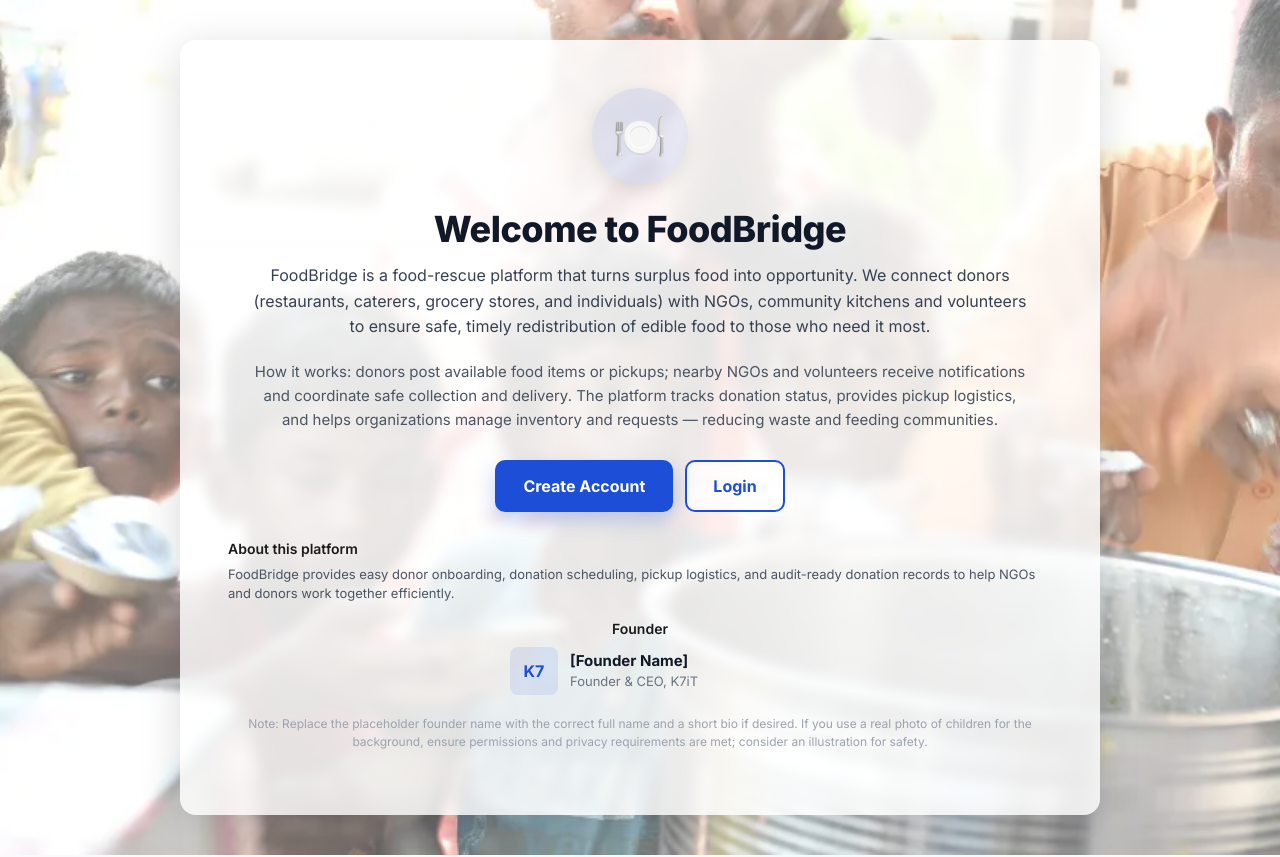
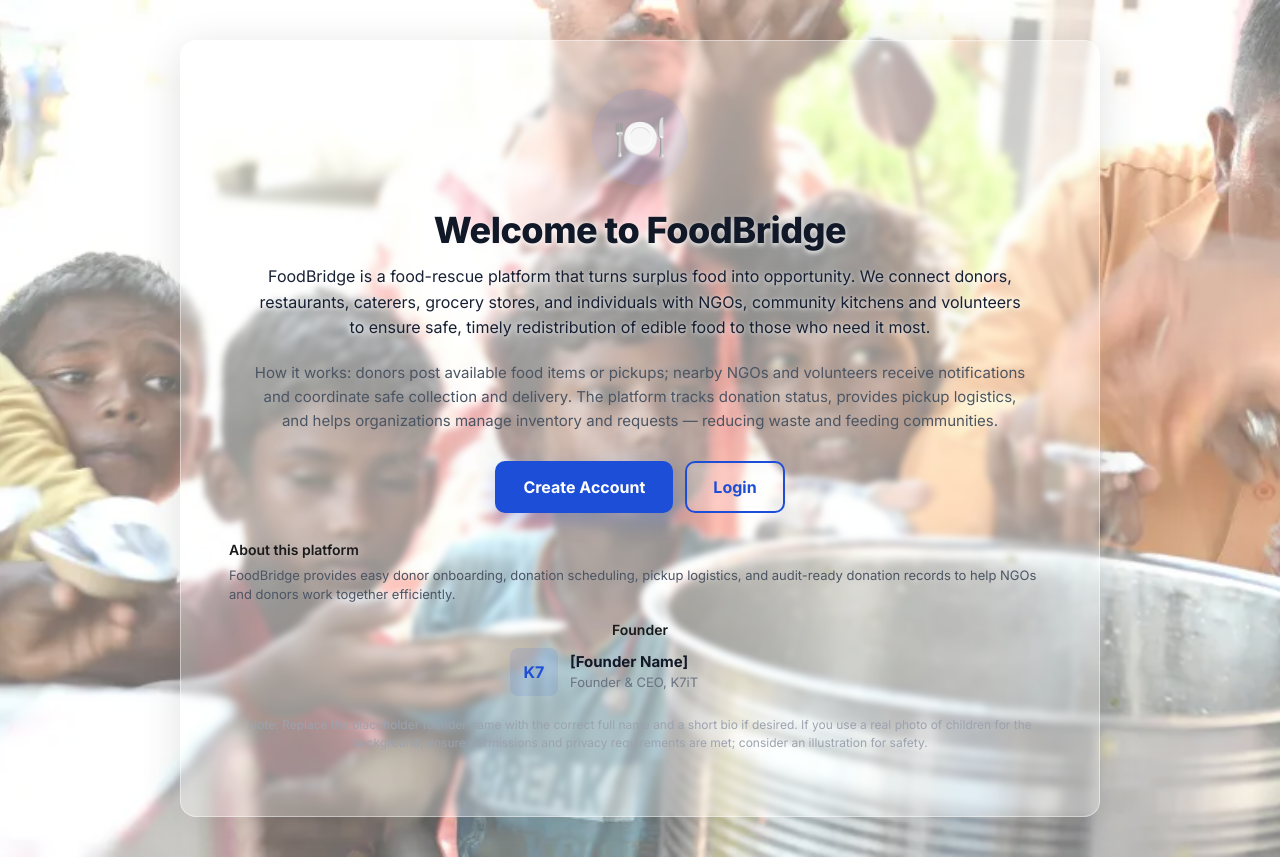
Before and after one commit to likithknp/food-rescue-UI, a React (Vite) app: page / in a window 1280 px wide. Built offline with nearby package versions, Linux system fonts and the light colour scheme.

Commit message:
Changes in welcome page - adding background image

```diff
--- a/src/pages/Welcome.jsx
+++ b/src/pages/Welcome.jsx
@@ -31,10 +31,15 @@ function Welcome() {
                     width: "100%",
                     padding: "48px",
                     borderRadius: "16px",
-                    background: "linear-gradient(180deg, rgba(255,255,255,0.85), rgba(255,255,255,0.8))",
-                    backdropFilter: "blur(6px)",
-                    boxShadow: "0 8px 40px rgba(2,6,23,0.15)",
-                    color: "#1a1a1a"
+                    // background: "linear-gradient(180deg, rgba(255,255,255,0.88), rgba(255,255,255,0.82))",
+                    background: "rgba(255, 255, 255, 0.25)",
+                    backdropFilter: "blur(3px)",
+                    WebkitBackdropFilter: "blur(3px)",
+                    border: "1px solid rgba(255, 255, 255, 0.45)",
+
+                    boxShadow: "0 8px 40px rgba(0, 0, 0, 0.12)",
+
+                    color: "#111827",
                 }}
             >
                 <div
@@ -55,12 +60,33 @@ function Welcome() {
                     🍽️
                 </div>
 
-                <h1 style={{ fontSize: "36px", margin: "0 0 12px", fontWeight: 800, color: "#111827" }}>
+                <h1
+                    style={{
+                        fontSize: "36px",
+                        margin: "0 0 12px",
+                        fontWeight: 800,
+                        color: "#111827",
+                        textShadow: "0 2px 5px rgba(255,255,255,0.9)",
+                    }}
+                >
                     Welcome to FoodBridge
                 </h1>
 
-                <p style={{ maxWidth: "780px", margin: "0 auto 20px", lineHeight: 1.6, color: "#374151", fontSize: 16 }}>
-                    FoodBridge is a food-rescue platform that turns surplus food into opportunity. We connect donors (restaurants, caterers, grocery stores, and individuals) with NGOs, community kitchens and volunteers to ensure safe, timely redistribution of edible food to those who need it most.
+                <p
+                    style={{
+                        maxWidth: "780px",
+                        margin: "0 auto 20px",
+                        lineHeight: 1.6,
+                        color: "#172033",
+                        fontSize: 16,
+                        fontWeight: 500,
+                        textShadow: "0 1px 4px rgba(255,255,255,0.9)",
+                    }}
+                >
+                    FoodBridge is a food-rescue platform that turns surplus food into
+                    opportunity. We connect donors, restaurants, caterers, grocery stores,
+                    and individuals with NGOs, community kitchens and volunteers to ensure
+                    safe, timely redistribution of edible food to those who need it most.
                 </p>
 
                 <p style={{ maxWidth: "780px", margin: "8px auto 28px", lineHeight: 1.6, color: "#4b5563", fontSize: 15 }}>
```
